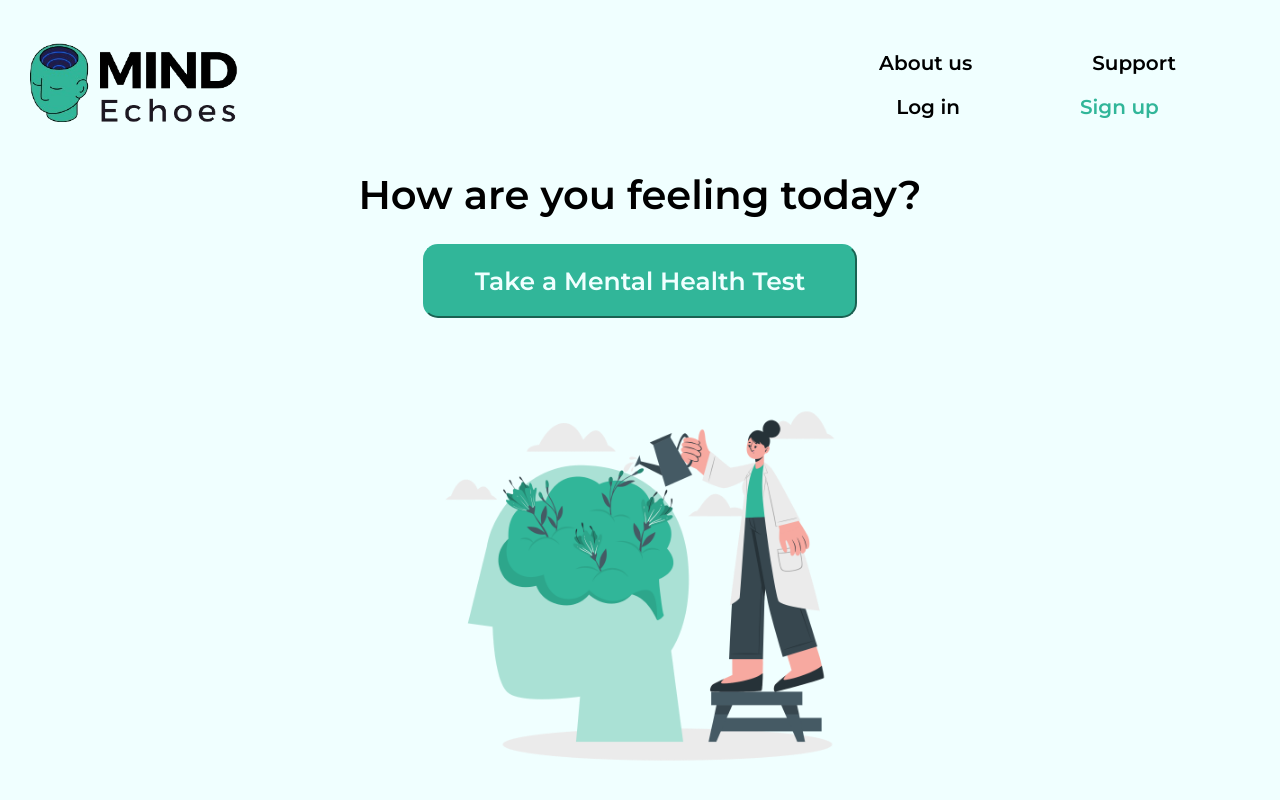
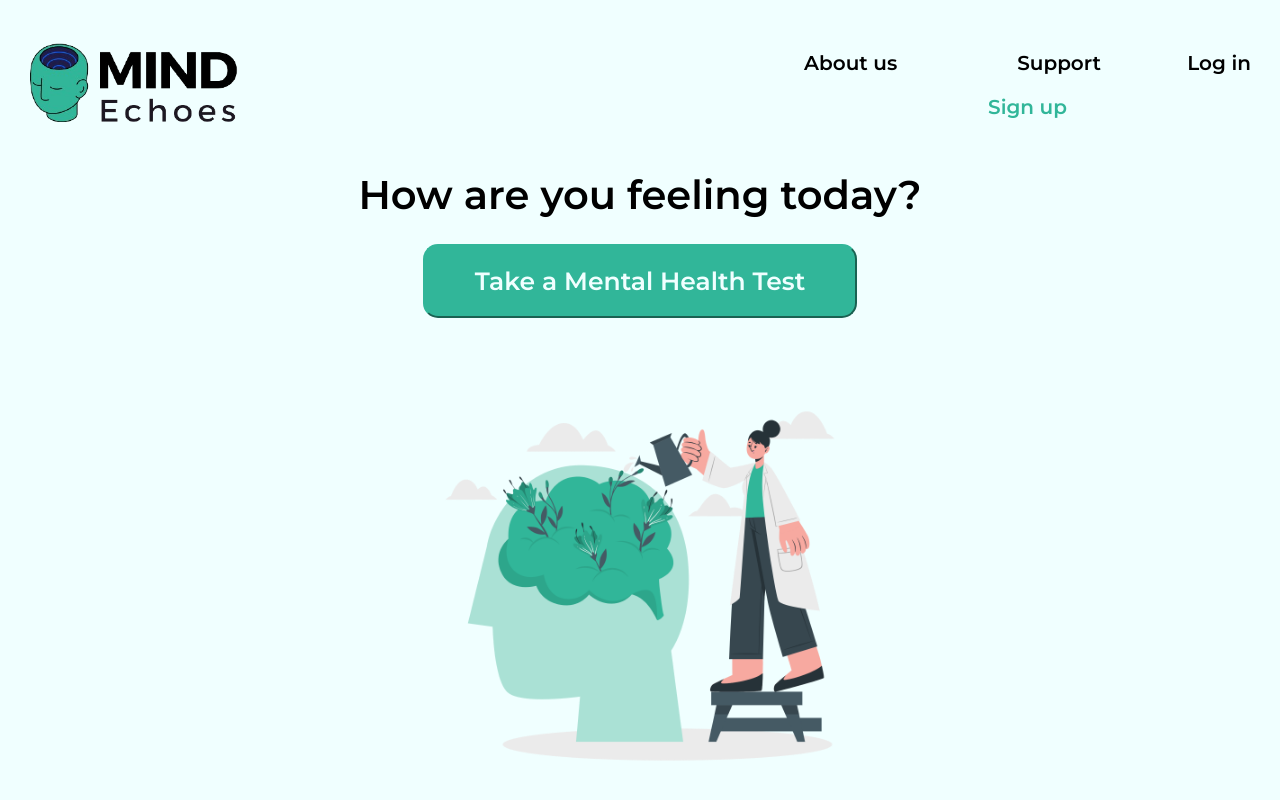
Before and after one commit to tanisha11do/mindechoes-frontend, a React (Create React App) app in the folder mindechoes/: page / in a window 1280 px wide. Shown: the top 800 px of the page. Built offline with nearby package versions, Linux system fonts and the light colour scheme.

Commit message:
Dropdown added

```diff
--- /dev/null
+++ b/mindechoes/src/Components/Dropdown.css
@@ -0,0 +1,18 @@
+.dropdown{
+    height:20px;
+}
+
+.dropdown-menu{
+    width:50px;
+    text-align: left;
+    color: #000;
+    background-color: azure;
+    position: relative;
+}
+
+.dropdown-list{
+    position: absolute;
+    left:0;
+    text-align: left;
+    width: 100%;
+}
--- /dev/null
+++ b/mindechoes/src/Components/Dropdown.jsx
@@ -0,0 +1,27 @@
+import React, { useState } from 'react';
+import './Dropdown.css';
+
+function Dropdown() {
+    const [state, setstate] = useState(false);
+const showDropdown = () => {
+    setstate(true);
+}
+const hideDropdown = () => {
+    setstate(false);
+}
+  return (
+    <div className='dropdown'>
+        <div className="dropdown-menu" onMouseEnter={showDropdown} onMouseLeave={hideDropdown}>
+            Support
+            {state?(<ul className='dropdown-list' onMouseEnter={showDropdown}>
+                <li>Therapists</li>
+                <li>Psychologists</li>
+                <li>Support Groups</li>
+            </ul>):null}
+
+        </div>
+    </div>
+  )
+}
+
+export default Dropdown
--- a/mindechoes/src/Components/Navbar.jsx
+++ b/mindechoes/src/Components/Navbar.jsx
@@ -1,13 +1,14 @@
 import React from 'react'
 import './Navbar.css'
 import logo from '../assets/Logo.png'
+import Dropdown from './Dropdown'
 const Navbar = () => {
   return (
     <div className='navbar'>
         <img src={logo}  alt='' className='logo'/>
         <ul>
             <li>About us</li>
-            <li>Support</li>
+            <li><Dropdown></Dropdown></li>
             <li>Log in</li>
             <li className='signup'>Sign up</li>
         </ul>
```
